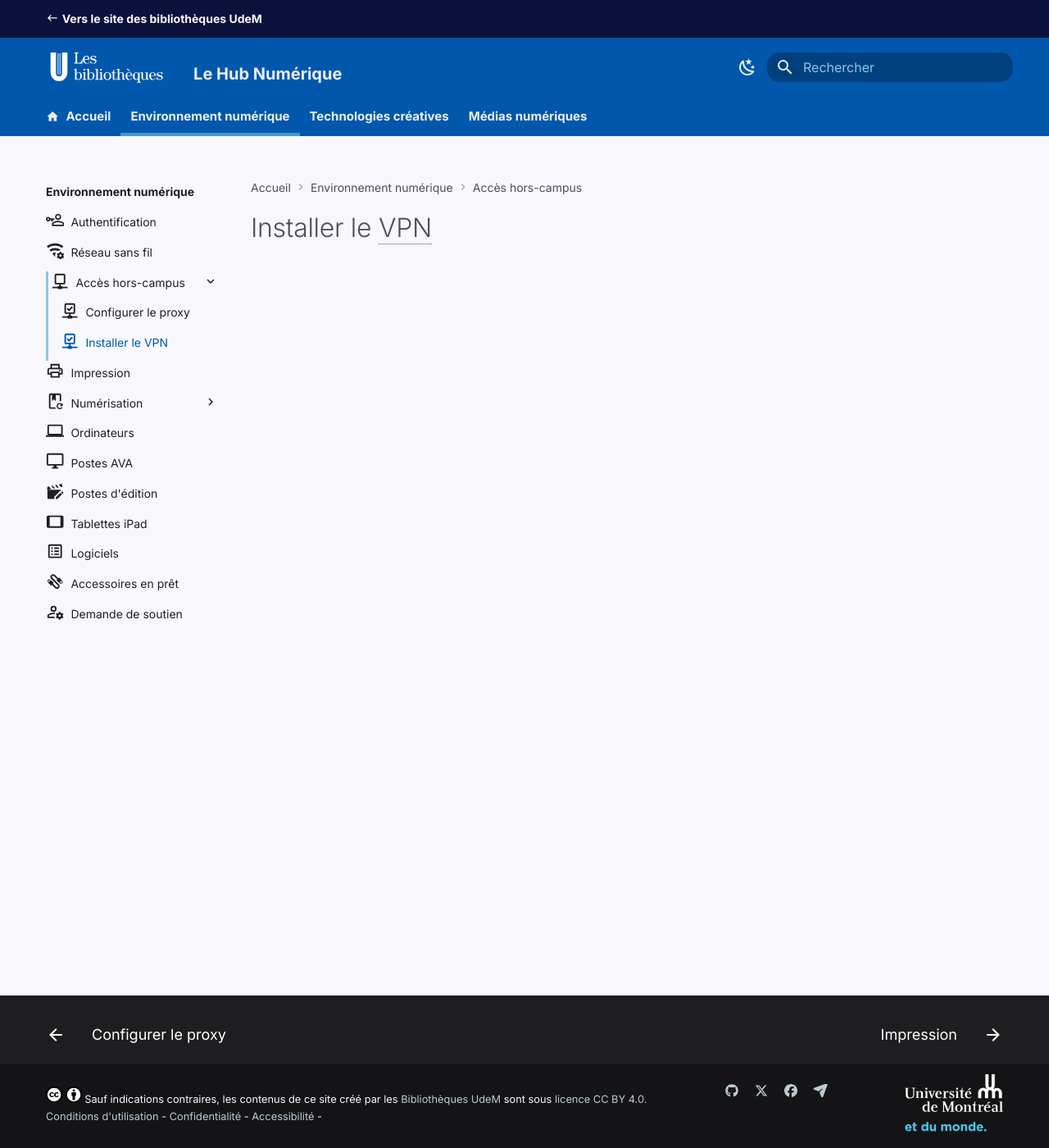
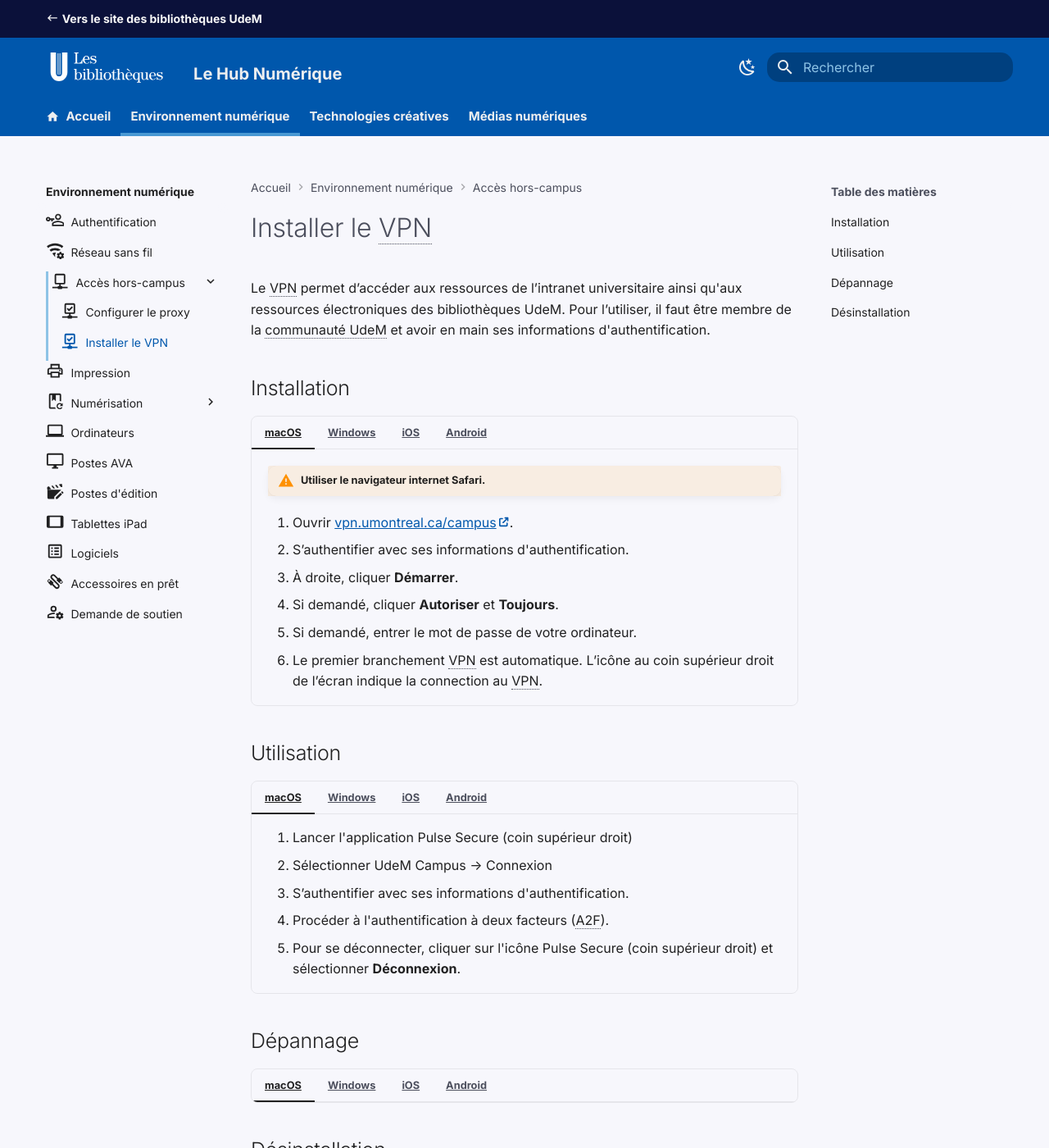
Before and after one commit to bibudem/hub, an MkDocs documentation site: the page built from docs/numerique/acces-hors-campus/vpn.md, in a window 1280 px wide and 1400 px high. Shown: the whole window at 82% size. Built offline with MkDocs 1.6.1 and Material for MkDocs 9.7.7, drawn with Linux system fonts in a browser that asks for light colours; some web fonts are replaced; plug-ins that fetch from the network failed and are left out; comment, search, counter and statistics services are not loaded; some of the changed text lies outside the part shown.

Commit message:
ajout texte vpn

```diff
--- a/docs/numerique/acces-hors-campus/vpn.md
+++ b/docs/numerique/acces-hors-campus/vpn.md
@@ -3,3 +3,119 @@ icon : material/check-network-outline
 ---
 
 # Installer le VPN
+
+Le VPN permet d’accéder aux ressources de l’intranet universitaire ainsi qu'aux ressources électroniques des bibliothèques UdeM. Pour l’utiliser, il faut être membre de la communauté UdeM et avoir en main ses informations d'authentification.
+
+## Installation
+
+=== "macOS"
+
+    !!! warning "Utiliser le navigateur internet Safari."
+    1. Ouvrir [vpn.umontreal.ca/campus](https://vpn.umontreal.ca/campus).
+    2. S’authentifier avec ses informations d'authentification.
+    3. À droite, cliquer **Démarrer**.
+    4. Si demandé, cliquer **Autoriser** et **Toujours**.
+    5. Si demandé, entrer le mot de passe de votre ordinateur.
+    6. Le premier branchement VPN est automatique. L’icône au coin supérieur droit de l’écran indique la connection au VPN.
+
+=== "Windows"
+
+    !!! warning "Utiliser le navigateur Chrome, Firefox, IE ou Edge"
+    1. Ouvrir [vpn.umontreal.ca/campus](https://vpn.umontreal.ca/campus).
+    2. S’authentifier avec ses informations d'authentification.
+    3. À droite, cliquer **Démarrer**.
+    4. Cliquer **Télécharger**.
+    5. Ouvrir `PulseSecureAppLauncher.msi`
+    6. Sur la page web, cliquer sur **ICI** et sélectionner les options **Mémoriser** et **Toujours**.
+    7. Cliquer **Ouvrir**.
+    8. Accepter et installer toutes les composantes proposées par les fenêtres modales.
+    9. Le premier branchement VPN est automatique. L’icône Pulse Secure apparaît en bas à droite de l’écran pour indiquer la connexion au VPN.
+
+=== "iOS"
+
+    1. [Télécharger l'application Ivanti Secure Access Client](https://apps.apple.com/fr/app/ivanti-secure-access-client/id945832041) sur l'App Store.
+    2. Lancer l'application et dans la case URL, entrer `vpn.umontreal.ca/campus` et appuyer sur **Connexion**.
+    3. Dans Nom d'utilisateur, entrer son code d'accès et appuyer sur **Connexion**.
+    4. Autoriser Secure Access à ajouter des configurations VPN en appuyant sur **Autoriser**, puis entrer le code de déverrouillage de l'appareil.
+    5. Dans la fenêtre d'authentification UdeM, entrer ses informations d'authentification et appuyer sur **Se connecter**.
+    6. Procéder à l'authentification à deux facteurs (A2F).
+    7. vous êtres maintenant connecté au VPN.
+
+=== "Android"
+
+    1. [Télécharger l'application Ivanti Secure Access Client](https://play.google.com/store/apps/details?id=net.pulsesecure.pulsesecure) sur le Play Store.
+    2. Appuyer sur **Ajouter une nouvelle conexion** et dans la case URL, entrer : `vpn.umontreal.ca/campus`
+    3. Appuyer sur la connexion `vpn.umontreal.ca/campus` et appuyer **Connecter**.
+    4. S’authentifier avec ses informations d'authentification.
+    5. Procéder à l'authentification à deux facteurs (A2F).
+    6. L’icône Service VPN s’affiche en bas à droite à droite de l’écran, vous êtes maintenant connecté.
+
+## Utilisation
+
+=== "macOS"
+
+    1. Lancer l'application Pulse Secure (coin supérieur droit)
+    2. Sélectionner UdeM Campus → Connexion
+    3. S’authentifier avec ses informations d'authentification.
+    6. Procéder à l'authentification à deux facteurs (A2F).
+    7. Pour se déconnecter, cliquer sur l'icône Pulse Secure (coin supérieur droit) et sélectionner **Déconnexion**.
+
+=== "Windows"
+
+    1. Lancer l'application Pulse Secure (menu démarrer Windows)
+    2. Sélectionner UdeM Campus → Connexion
+    3. S’authentifier avec ses informations d'authentification.
+    6. Procéder à l'authentification à deux facteurs (A2F).
+    7. Pour se déconnecter, cliquer sur l'icône Pulse Secure (en bas à droite) et sélectionner **Déconnexion**.
+
+
+=== "iOS"
+
+    1. Lancer l'application Ivanti Secure Access Client.
+    2. Cliquer la connexion vpn.umontreal.ca/campus
+    3. S’authentifier avec ses informations d'authentification.
+    6. Procéder à l'authentification à deux facteurs (A2F).
+    5. Vous êtes connecté au VPN
+
+=== "Android"
+
+    1. Lancer l'application Ivanti Secure Access Client.
+    2. Cliquer la connexion vpn.umontreal.ca/campus
+    3. S’authentifier avec ses informations d'authentification.
+    6. Procéder à l'authentification à deux facteurs (A2F).
+    5. Vous êtes connecté au VPN
+
+## Dépannage
+
+=== "macOS"
+
+
+=== "Windows"
+
+=== "iOS"
+
+=== "Android"
+
+## Désinstallation
+
+=== "macOS"
+
+    1. Ouvrir **Préférences Système**.
+    2. Cliquer sur **Profil**.
+    3. Sélectionner **Pulse Secure**.
+    4. Cliquer sur **-**.
+    5. Confirmer la désinstallation.
+
+=== "Windows"
+
+    1. Ouvrir **Panneau de configuration**.
+    2. Cliquer sur **Programmes et fonctionnalités**.
+    3. Sélectionner **Pulse Secure**.
+    4. Cliquer sur **Désinstaller**.
+    5. Confirmer la désinstallation.
+
+=== "iOS"
+
+
+
+=== "Android"
```
